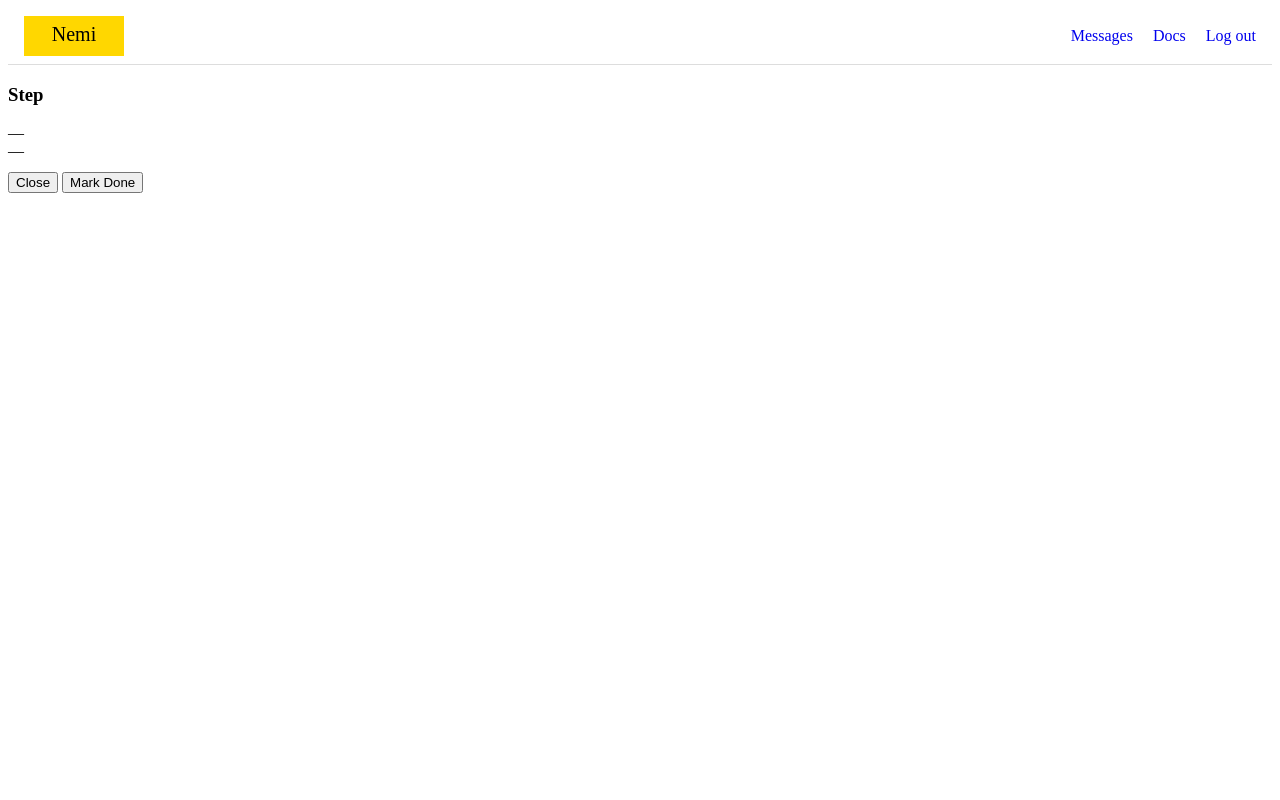
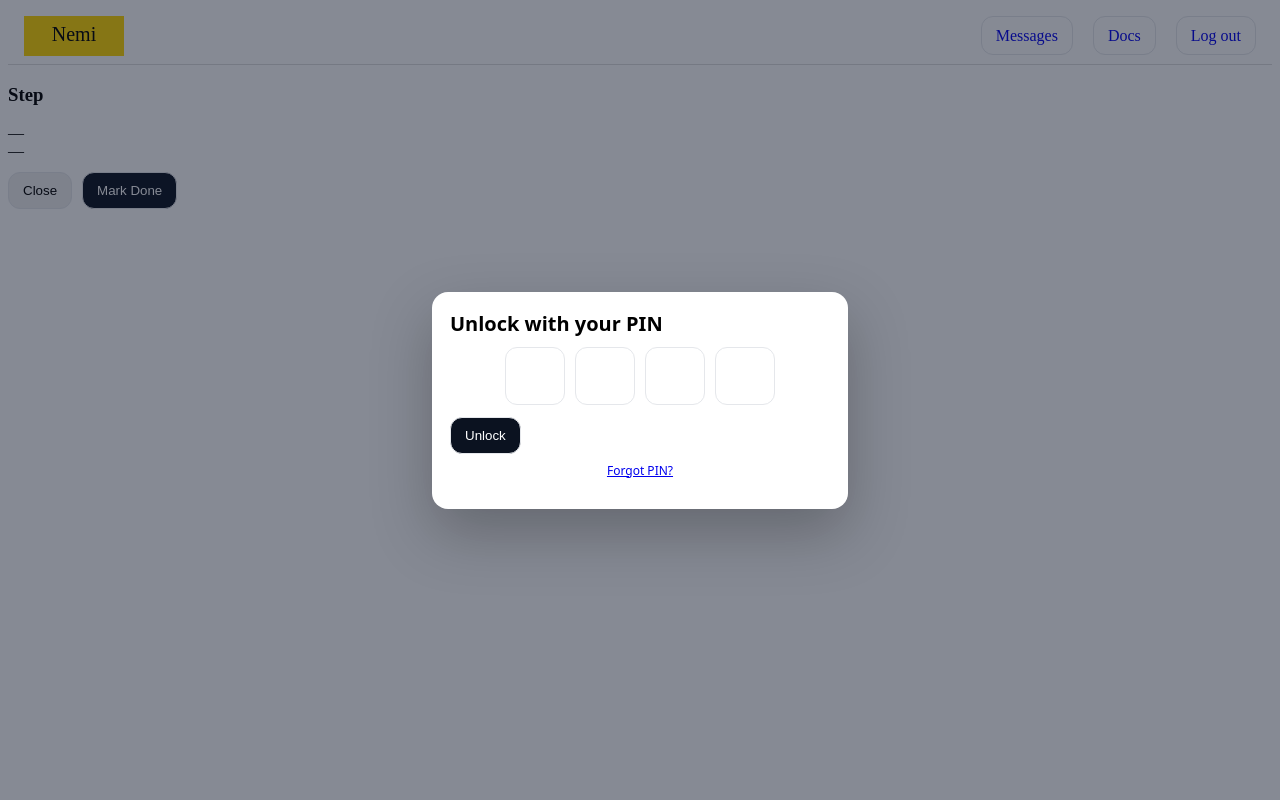
Before and after one commit to Buyingct/nemi, a PHP site: page /timelineapp/timeline.php in a window 1280 px wide. Run offline with PHP 8.4, Linux system fonts and the light colour scheme; the visitor is signed in with stand-in values (Sample User, id 1); data that the repository does not hold is empty.

Commit message:
changestosignin

```diff
--- /dev/null
+++ b/css/nemi_timeline.css
@@ -0,0 +1,20 @@
+.pin-gate-backdrop{
+  position:fixed; inset:0; background:rgba(15,23,42,.5);
+  display:flex; align-items:center; justify-content:center; z-index:1000;
+}
+.pin-gate-card{
+  width:100%; max-width:380px; background:#fff; border-radius:16px;
+  box-shadow:0 24px 60px rgba(0,0,0,.25); padding:18px;
+  font-family:system-ui,-apple-system,"Segoe UI",Roboto,Arial;
+}
+.title{margin:0 0 8px; font-size:20px; font-weight:700}
+.pin-row{display:flex; gap:10px; justify-content:center; margin:10px 0 12px}
+.pin-row .pin{width:54px;height:54px;text-align:center;font-size:24px;border-radius:12px;border:1px solid #e5e7eb}
+.btn{padding:10px 14px;border-radius:12px;border:1px solid #e5e7eb}
+.btn.primary{background:#0b1220;color:#fff}
+.btn.ghost{background:#fff}
+.field{width:100%; padding:10px; border:1px solid #e5e7eb; border-radius:12px; margin:8px 0}
+.row{display:flex; gap:10px; margin-top:8px}
+.err{color:#b91c1c; margin-top:8px}
+.hide{display:none}
+.sub{margin-top:8px; font-size:12px; color:#6b7280; text-align:center}
--- a/timelineapp/timeline.php
+++ b/timelineapp/timeline.php
@@ -51,6 +51,36 @@
       <button class="btn primary" id="nt_done">Mark Done</button>
     </div>
   </div>
+<!-- PIN Overlay -->
+<div id="pinGate" class="pin-gate-backdrop" aria-hidden="true">
+  <div class="pin-gate-card">
+    <h3 class="title">Unlock with your PIN</h3>
+
+    <form id="pinForm" class="pin-form">
+      <div class="pin-row">
+        <input inputmode="numeric" maxlength="1" class="pin" />
+        <input inputmode="numeric" maxlength="1" class="pin" />
+        <input inputmode="numeric" maxlength="1" class="pin" />
+        <input inputmode="numeric" maxlength="1" class="pin" />
+      </div>
+      <button class="btn primary" type="submit">Unlock</button>
+      <p id="pinErr" class="err hide">Wrong PIN. Try again.</p>
+      <p class="sub"><a href="#" id="forgotPin">Forgot PIN?</a></p>
+    </form>
+
+    <!-- OTP step (hidden until needed) -->
+    <form id="otpForm" class="otp-form hide" method="post" action="/auth/verify_otp.php">
+      <p>We sent a 6-digit code to your email/phone.</p>
+      <input class="field" name="code" pattern="\d{6}" maxlength="6" inputmode="numeric" placeholder="123456" required>
+      <div class="row">
+        <button class="btn" type="submit">Verify</button>
+        <form method="post" action="/auth/resend_otp.php"><button class="btn ghost" type="submit">Resend</button></form>
+      </div>
+      <p id="otpErr" class="err hide">Invalid or expired code.</p>
+    </form>
+  </div>
+</div>
+
 </main>
 
 <script>
@@ -61,5 +91,72 @@
   };
 </script>
 <script src="../js/timeline.js" defer></script>
+<script>
+(function(){
+  const gate = document.getElementById('pinGate');
+  const pins = Array.from(document.querySelectorAll('#pinForm .pin'));
+  const pinErr = document.getElementById('pinErr');
+  const otpForm = document.getElementById('otpForm');
+  const forgot = document.getElementById('forgotPin');
+
+  // Always show gate for remembered devices (simple rule).
+  gate.removeAttribute('aria-hidden');
+
+  // Auto-advance
+  pins.forEach((el,i)=>{
+    el.addEventListener('input', ()=>{
+      el.value = el.value.replace(/\D/g,'').slice(0,1);
+      if (el.value && pins[i+1]) pins[i+1].focus();
+    });
+    el.addEventListener('keydown', e=>{
+      if (e.key==='Backspace' && !el.value && pins[i-1]) pins[i-1].focus();
+    });
+  });
+
+  // Submit PIN → /auth/verify_pin.php
+  document.getElementById('pinForm').addEventListener('submit', async (e)=>{
+    e.preventDefault();
+    const pin = pins.map(i=>i.value).join('');
+    if (pin.length!==4) return;
+    pinErr.classList.add('hide');
+
+    const res = await fetch('/auth/verify_pin.php', {
+      method:'POST',
+      headers:{'Content-Type':'application/x-www-form-urlencoded'},
+      body: new URLSearchParams({pin})
+    });
+    const j = await res.json().catch(()=>({ok:false}));
+
+    if (j.ok) {
+      gate.style.display = 'none';  // unlock
+      return;
+    }
+    // locked flow OR too many fails
+    if (j.locked || (j.fail_count && j.fail_count>=5)) {
+      // flip to OTP form
+      document.getElementById('pinForm').classList.add('hide');
+      otpForm.classList.remove('hide');
+      return;
+    }
+    // normal wrong pin
+    pinErr.classList.remove('hide');
+    pins.forEach(p=>p.value=''); pins[0].focus();
+  });
+
+  // Forgot PIN → go straight to OTP mode (we’ll reuse verify_otp.php)
+  forgot.addEventListener('click', async (e)=>{
+    e.preventDefault();
+    document.getElementById('pinForm').classList.add('hide');
+    otpForm.classList.remove('hide');
+    // Optionally trigger a fresh OTP here by POSTing to /auth/resend_otp.php
+    try { await fetch('/auth/resend_otp.php', {method:'POST'}); } catch(e){}
+  });
+
+  // When OTP is verified, verify_otp.php will redirect:
+  // - If device has no PIN → /auth/create-pin.php (set a new PIN)
+  // - Else → /app/timeline.php (and we’ll show gate again to enter PIN)
+})();
+</script>
+
 </body>
 </html>
```
Also changed, not shown: auth/resend_otp.php (added, +25 -0 lines).
